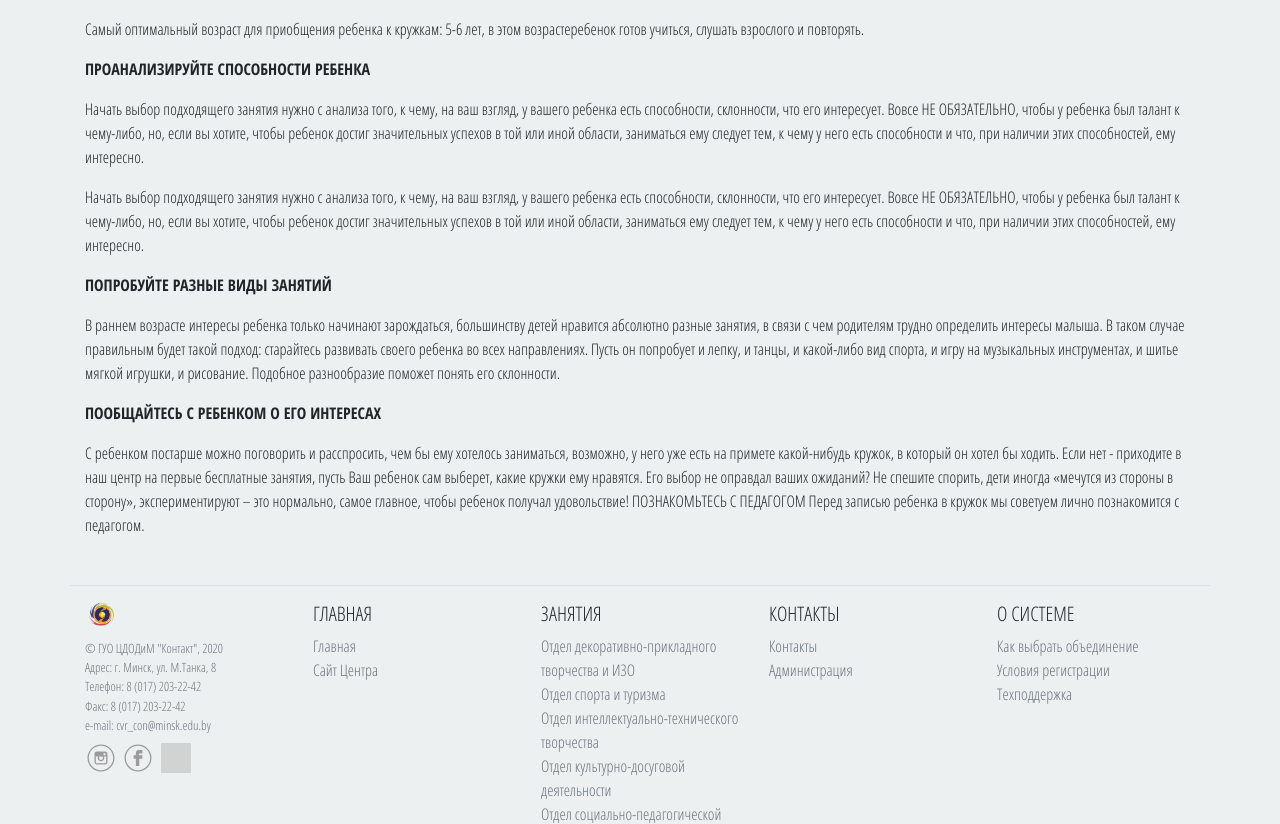
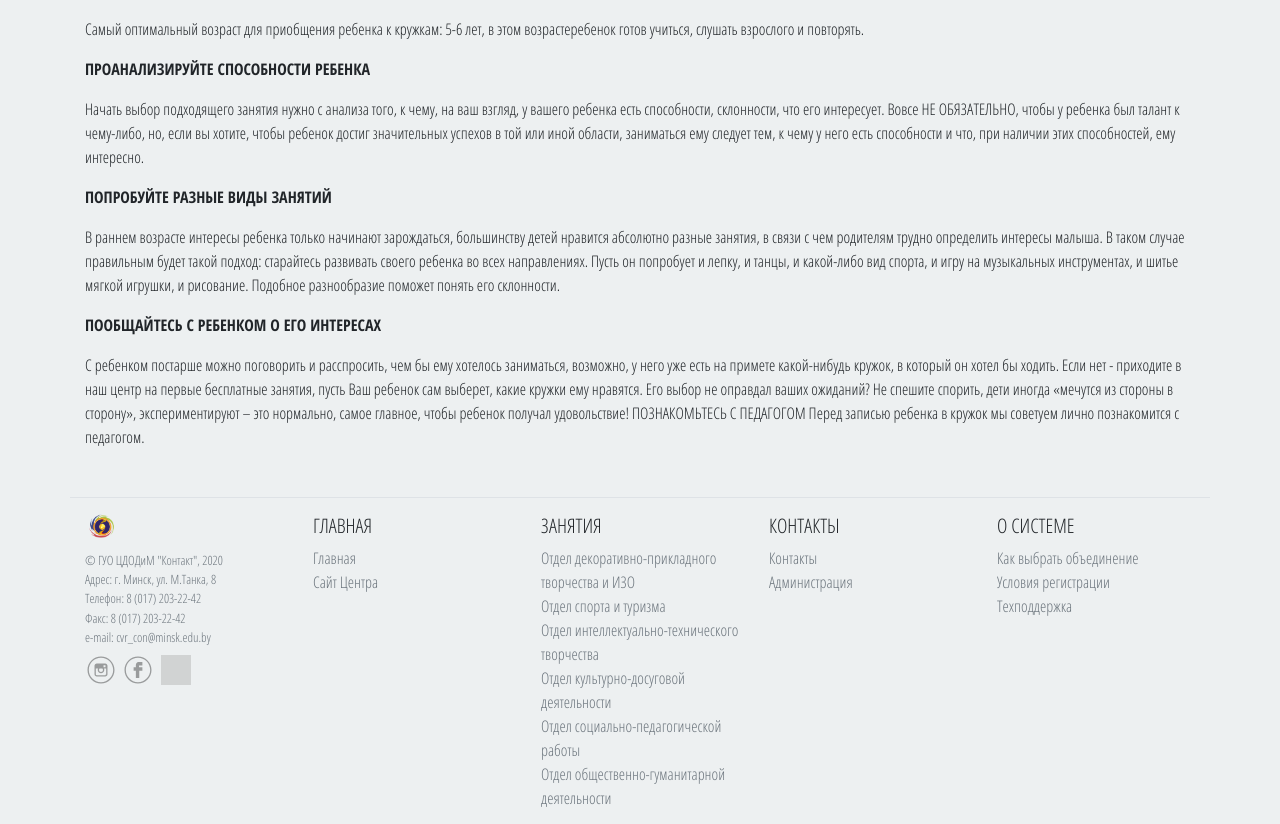
Before and after one commit to evgene30/python-flask-register, a Flask app: page /about in a window 1280 px wide. Shown: the part 219-1043 px from the top of the page. Run offline with Flask 2, Linux system fonts and the light colour scheme; some libraries are stand-ins or nearby versions; grey boxes are pictures that could not be loaded.

Commit message:
work version

```diff
--- a/templates/about.html
+++ b/templates/about.html
@@ -10,15 +10,14 @@ Cтраница About
 <h1>О СИСТЕМЕ</h1>
 <br>
 <p>
-<p><strong>ОПТИМАЛЬНЫЙ ВОЗРАСТ РЕБЕНКА: 5-6 ЛЕТ</strong>
+<p><b>ОПТИМАЛЬНЫЙ ВОЗРАСТ РЕБЕНКА: 5-6 ЛЕТ</b>
 <p>
 <p>Самый оптимальный возраст для приобщения ребенка к кружкам: 5-6 лет, в этом возрастеребенок готов учиться, слушать взрослого и повторять.
-<p><strong>ПРОАНАЛИЗИРУЙТЕ СПОСОБНОСТИ РЕБЕНКА</strong>
+<p><b>ПРОАНАЛИЗИРУЙТЕ СПОСОБНОСТИ РЕБЕНКА</b>
 <p>Начать выбор подходящего занятия нужно с анализа того, к чему, на ваш взгляд, у вашего ребенка есть способности, склонности, что его интересует. Вовсе НЕ ОБЯЗАТЕЛЬНО, чтобы у ребенка был талант к чему-либо, но, если вы хотите, чтобы ребенок достиг значительных успехов в той или иной области, заниматься ему следует тем, к чему у него есть способности и что, при наличии этих способностей, ему интересно.
-<p>Начать выбор подходящего занятия нужно с анализа того, к чему, на ваш взгляд, у вашего ребенка есть способности, склонности, что его интересует. Вовсе НЕ ОБЯЗАТЕЛЬНО, чтобы у ребенка был талант к чему-либо, но, если вы хотите, чтобы ребенок достиг значительных успехов в той или иной области, заниматься ему следует тем, к чему у него есть способности и что, при наличии этих способностей, ему интересно.
-<p><strong>ПОПРОБУЙТЕ РАЗНЫЕ ВИДЫ ЗАНЯТИЙ</strong>
+<p><b>ПОПРОБУЙТЕ РАЗНЫЕ ВИДЫ ЗАНЯТИЙ</b>
 <p>В раннем возрасте интересы ребенка только начинают зарождаться, большинству детей нравится абсолютно разные занятия, в связи с чем родителям трудно определить интересы малыша. В таком случае правильным будет такой подход: старайтесь развивать своего ребенка во всех направлениях. Пусть он попробует и лепку, и танцы, и какой-либо вид спорта, и игру на музыкальных инструментах, и шитье мягкой игрушки, и рисование. Подобное разнообразие поможет понять его склонности.
-<p><strong>ПООБЩАЙТЕСЬ С РЕБЕНКОМ О ЕГО ИНТЕРЕСАХ</strong>
+<p><b>ПООБЩАЙТЕСЬ С РЕБЕНКОМ О ЕГО ИНТЕРЕСАХ</b>
 <p>С ребенком постарше можно поговорить и расспросить, чем бы ему хотелось заниматься, возможно, у него уже есть на примете какой-нибудь кружок, в который он хотел бы ходить. Если нет - приходите в наш центр на первые бесплатные занятия, пусть Ваш ребенок сам выберет, какие кружки ему нравятся. Его выбор не оправдал ваших ожиданий? Не спешите спорить, дети иногда «мечутся из стороны в сторону», экспериментируют – это нормально, самое главное, чтобы ребенок получал удовольствие!
 ПОЗНАКОМЬТЕСЬ С ПЕДАГОГОМ
 Перед записью ребенка в кружок мы советуем лично познакомится с педагогом.
--- a/templates/support.html
+++ b/templates/support.html
@@ -5,7 +5,7 @@
     <br>
     <h5><b>Уважаемые пользователи</b></h5>
     <br>
-    Мы уделяем большое внимание вопросам функционирования и развития нашего приложения, готовы его постоянно совершенствоать.<br> Если вы столкнулись с трудностями при регистрации, либо заметили техничесие, синтаксические и иные виды ошибок - пожалуйста
+    Мы уделяем большое внимание вопросам функционирования и развития нашего приложения, готовы его постоянно совершенствоать.<br> Если вы столкнулись с трудностями при регистрации, либо заметили технические, синтаксические и иные виды ошибок - пожалуйста
     сообщите нам.
     <br>
     Наша техподдержка постарается их исправить в максимально короткие сроки.
```
